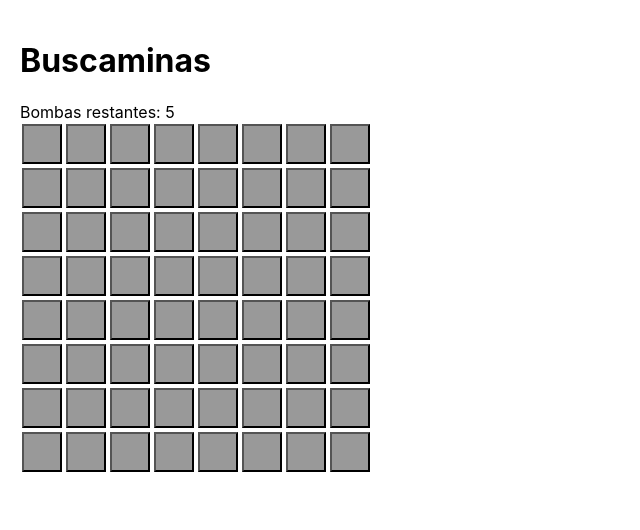
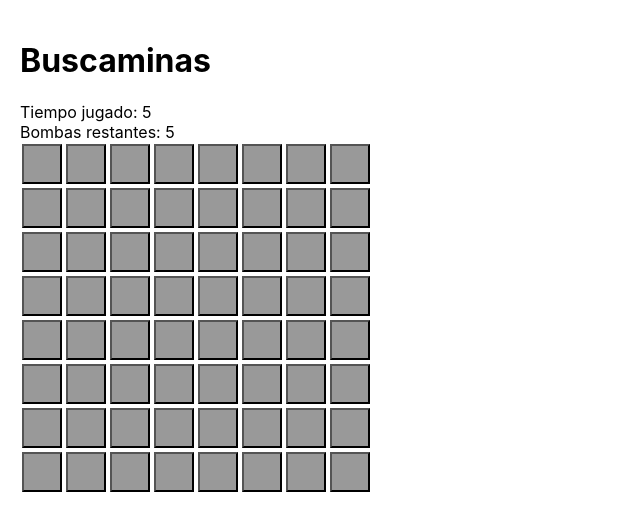
Before and after one commit to MiguelCCid/buscaMinas, a React (Create React App) app: page / in a window 1280 px wide. Shown: the top 530 px of the page, without its empty margins (0-640 px from the left). Built offline with nearby package versions, Linux system fonts and the light colour scheme.

Commit message:
(adicional) contador de segundos en la partida

```diff
--- a/src/componentes/Tablero.js
+++ b/src/componentes/Tablero.js
@@ -1,6 +1,6 @@
 import React, { useState } from "react";
 import Casilla from "./Casilla";
-
+import { useEffect } from "react";
 const generarTablero = (filas, columnas, bombas) => {
   const tablero = Array(filas).fill().map(() =>
     Array(columnas).fill().map(() => ({
@@ -44,12 +44,25 @@ const Tablero = () => {
   const tamano = 8;
   const totalBombas = 5;
   const [bombasRestantes, setBombasRestantes] = useState(totalBombas);
-  const [tiempo, setTiempo] =useState(5)
+  const [tiempo, setTiempo] =useState(0)
+
   const [tablero, setTablero] = useState(() =>
     generarTablero(tamano, tamano, totalBombas)
   );
   const [juegoTerminado, setJuegoTerminado] = useState(false);
   const [mensaje, setMensaje] = useState("");
+
+  useEffect(() => {
+    if (juegoTerminado) return;
+
+    const intervalo = setInterval(() => {
+      setTiempo(t => t + 1);
+    }, 1000);
+
+    return () => clearInterval(intervalo);
+  }, [juegoTerminado]);
+
+
 
   const descubrirCasilla = (fila, columna) => {
     if (juegoTerminado) return;
@@ -169,10 +182,12 @@ const Tablero = () => {
     setBombasRestantes(totalBombas);
     setJuegoTerminado(false);
     setMensaje("");
+    setTiempo(0);
   };
 
   return (
     <div>
+      <div>Tiempo jugado: {tiempo} </div>
       <div>Bombas restantes: {bombasRestantes} </div>
       {tabla}
       {mensaje && <h2 style={{ marginTop: '20px' }}>{mensaje}</h2>}
```
